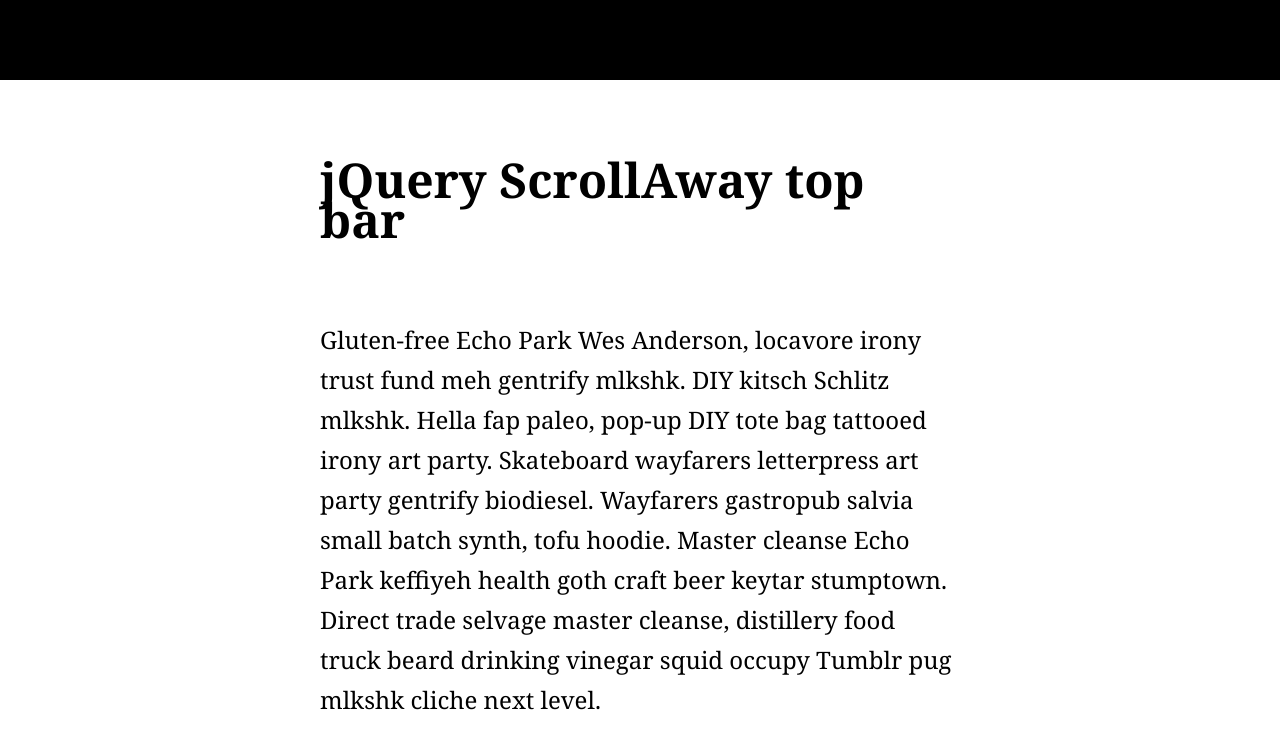
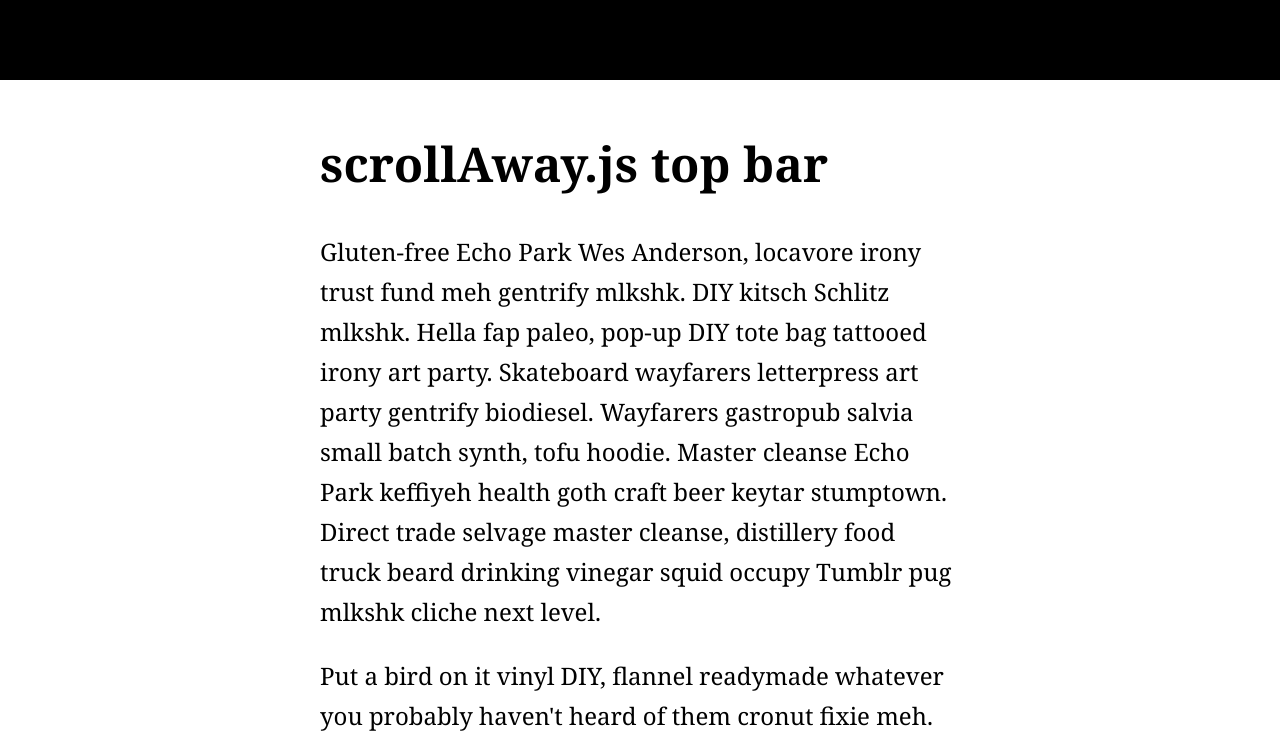
Before and after one commit to negomi/scrollaway, a website: page examples/topbar.html in a window 1280 px wide. Shown: the top 741 px of the page. Drawn offline with Linux system fonts and the light colour scheme.

Commit message:
Add top bar demo

```diff
--- a/examples/topbar.html
+++ b/examples/topbar.html
@@ -1,20 +1,10 @@
+<!DOCTYPE html>
 <html>
     <head>
-        <title>top bar demo | jQuery ScrollAway</title>
+        <title>top bar demo | scrollAway.js</title>
         <style>
             body {
                 margin: 0;
-                font: normal 1.5rem/2.5rem Georgia;
-            }
-
-            h1 {
-                margin: 5rem 0;
-            }
-
-            .demo-text {
-                width: 50%;
-                padding: 5rem 0;
-                margin: 0 auto;
             }
 
             #top-bar {
@@ -23,12 +13,23 @@
                 width: 100%;
                 background: black;
             }
+
+            .content {
+                width: 50%;
+                padding: 5rem 0;
+                margin: 0 auto;
+                font: normal 1.5rem/2.5rem Georgia;
+            }
+
+            h1 {
+                margin: 4rem 0 3rem;
+            }
         </style>
     </head>
     <body>
-        <nav id="top-bar"></nav>
-        <main class="demo-text">
-            <h1>jQuery ScrollAway top bar</h1>
+        <header id="top-bar"></header>
+        <main class="content">
+            <h1>scrollAway.js top bar</h1>
             <p>Gluten-free Echo Park Wes Anderson, locavore irony trust fund meh gentrify mlkshk. DIY kitsch Schlitz mlkshk. Hella fap paleo, pop-up DIY tote bag tattooed irony art party. Skateboard wayfarers letterpress art party gentrify biodiesel. Wayfarers gastropub salvia small batch synth, tofu hoodie. Master cleanse Echo Park keffiyeh health goth craft beer keytar stumptown. Direct trade selvage master cleanse, distillery food truck beard drinking vinegar squid occupy Tumblr pug mlkshk cliche next level.</p>
             <p>Put a bird on it vinyl DIY, flannel readymade whatever you probably haven't heard of them cronut fixie meh. Kitsch organic fixie whatever slow-carb, Godard flexitarian. Tilde actually flexitarian, Helvetica migas fashion axe Marfa. Polaroid sustainable tote bag squid, plaid fap mixtape. Sriracha lumbersexual forage, pour-over master cleanse put a bird on it authentic banh mi beard tousled. Slow-carb locavore 8-bit, paleo Vice Blue Bottle semiotics readymade farm-to-table polaroid hashtag trust fund tilde kitsch swag. Wes Anderson typewriter four loko jean shorts, Blue Bottle meggings squid lo-fi raw denim health goth.</p>
             <p>Disrupt salvia paleo American Apparel scenester, iPhone keytar Neutra you probably haven't heard of them kale chips cardigan. Locavore mumblecore chillwave, gastropub umami deep v meditation. Messenger bag post-ironic Etsy, kogi try-hard Williamsburg crucifix skateboard heirloom Kickstarter 90's Austin church-key asymmetrical meditation. Normcore 90's meditation, four loko hoodie typewriter dreamcatcher. Butcher aesthetic letterpress drinking vinegar slow-carb. Letterpress migas mustache, artisan raw denim Marfa bicycle rights slow-carb normcore. Vegan pop-up Echo Park, mlkshk four loko swag selvage distillery.</p>
```
